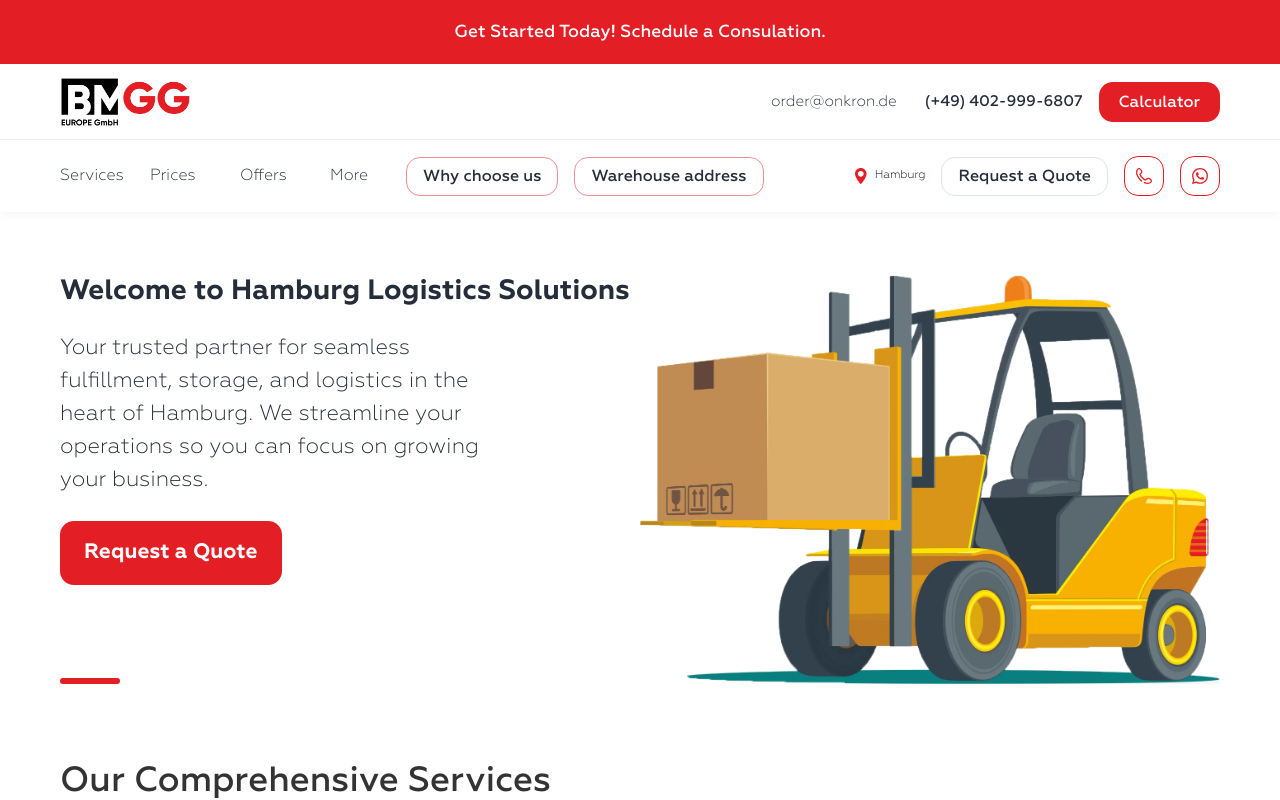
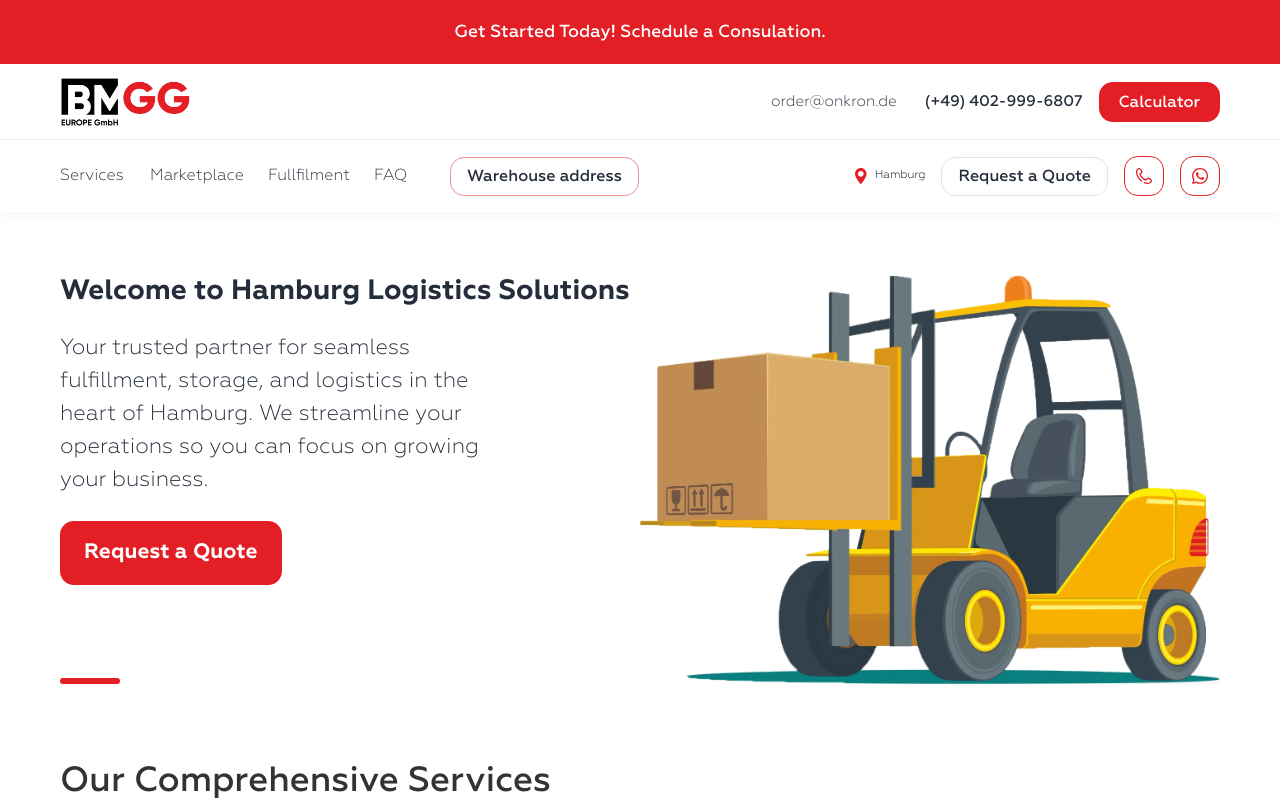
Before and after one commit to webobscure/onkron-logistics, a React (Vite) app: page / in a window 1280 px wide. Built offline with nearby package versions, Linux system fonts and the light colour scheme; a web font is replaced by a local one.

Commit message:
update links

```diff
--- a/src/App.jsx
+++ b/src/App.jsx
@@ -11,18 +11,35 @@ import './App.css'
 function App() {
 
   const warehouseRef = useRef()
+  const serviceRef = useRef()
+  const MarketplaceRef = useRef()
+  const FullfilmentRef = useRef()
+  const FaqRef = useRef()
+
+
   return (
     <>
       <Header  scrollToWarehouse={() => {
         warehouseRef.current.scrollIntoView({ behavior: 'smooth' });
+      }} scrollToServices={() => {
+        serviceRef.current.scrollIntoView({ behavior: 'smooth' });
+      }}
+      scrollToMarketplace={() => {
+        MarketplaceRef.current.scrollIntoView({ behavior: 'smooth' });
+      }}
+      scrollToFullfilment={() => {
+        FullfilmentRef.current.scrollIntoView({ behavior: 'smooth' });
+      }}
+      scrollToFaq={() => {
+        FaqRef.current.scrollIntoView({ behavior: 'smooth' });
       }} />
       <div className='container' >
       <HeroSection />
-      <Services />
-      <StorageInfo />
-      <Fulfillment />
+      <Services ref={serviceRef}/>
+      <StorageInfo ref={MarketplaceRef} />
+      <Fulfillment ref={FullfilmentRef} />
       <WarehouseInfo ref={warehouseRef} />
-      <FaqSection />
+      <FaqSection ref={FaqRef} />
       </div>
       <Footer />
     </>
--- a/src/FaqSection/FaqSection.css
+++ b/src/FaqSection/FaqSection.css
@@ -71,7 +71,9 @@
   transition: max-height 0.3s ease-out;
   padding: 0 20px;
 }
-
+.faq-section {
+  scroll-margin-top: 250px;
+}
 .faq-answer.show {
   max-height: 500px; /* Можно настроить под ваш контент */
   padding: 0 20px 20px;
--- a/src/FaqSection/FaqSection.jsx
+++ b/src/FaqSection/FaqSection.jsx
@@ -1,7 +1,7 @@
-import React, { useState } from "react";
+import React, { forwardRef, useState } from "react";
 import "./FaqSection.css"; // Подключаем стили
 
-const FaqSection = () => {
+const FaqSection =  forwardRef((props, ref) => {
   const [activeIndex, setActiveIndex] = useState(null);
 
   const initialQuestions = [
@@ -89,7 +89,7 @@ If you have any further questions, please contact us—we will be happy to assis
   };
 
   return (
-    <section className="faq-section">
+    <section className="faq-section" ref={ref}>
       <div className="container">
         <h2 className="faq-title">Frequently asked questions (FAQ)</h2>
 
@@ -130,6 +130,7 @@ If you have any further questions, please contact us—we will be happy to assis
       </div>
     </section>
   );
-};
+});
+FaqSection.displayName = 'FaqSection';
 
 export default FaqSection;
--- a/src/Fulfillment.jsx
+++ b/src/Fulfillment.jsx
@@ -1,13 +1,13 @@
-import React from 'react'
+import React, {forwardRef} from 'react'
 import './Fulfillment.css'
 import receiving from './assets/Receiving.webp'
 import order from './assets/Order.webp'
 import shipping from './assets/Shipping.webp'
 import returns from './assets/Returns.webp'
 
-const Services = () => {
+const Services = forwardRef((props, ref) => {
   return (
-    <section className="services" >
+    <section className="services" ref={ref}>
       <h2>Fulfillment Excellence</h2>
       <div className="services-container">
         <div className="service">
@@ -83,6 +83,8 @@ const Services = () => {
       </div>
     </section>
   )
-}
+})
+
+Services.displayName = 'Fullfilment';
 
 export default Services
--- a/src/Header.jsx
+++ b/src/Header.jsx
@@ -4,7 +4,13 @@ import logo from "./assets/logo.png";
 import { Link } from "react-router";
 import PropTypes from "prop-types";
 
-const Header = ({ scrollToWarehouse }) => {
+const Header = ({
+  scrollToWarehouse,
+  scrollToServices,
+  scrollToMarketplace,
+  scrollToFullfilment,
+  scrollToFaq,
+}) => {
   const [menuOpen, setMenuOpen] = useState(false);
 
   return (
@@ -43,14 +49,14 @@ const Header = ({ scrollToWarehouse }) => {
         <div className={`header-bottom ${menuOpen ? "hide-right" : ""}`}>
           <div className="nav-section">
             <nav className="nav-links">
-              <button>Services</button>
-              <button>Prices</button>
-              <button>Offers</button>
-              <button>More</button>
+              <button onClick={scrollToServices}>Services</button>
+              <button onClick={scrollToMarketplace}>Marketplace</button>
+              <button onClick={scrollToFullfilment}>Fullfilment</button>
+              <button onClick={scrollToFaq}>FAQ</button>
             </nav>
 
             <div className="extra-buttons">
-              <button className="outline-btn">Why choose us</button>
+              {/* <button className="outline-btn">Why choose us</button> */}
               <button className="outline-btn" onClick={scrollToWarehouse}>
                 Warehouse address
               </button>
@@ -121,6 +127,11 @@ const Header = ({ scrollToWarehouse }) => {
 
 Header.propTypes = {
   scrollToWarehouse: PropTypes.func.isRequired,
+  scrollToFaq: PropTypes.func.isRequired,
+  scrollToServices: PropTypes.func.isRequired,
+  scrollToMarketplace: PropTypes.func.isRequired,
+  scrollToFullfilment: PropTypes.func.isRequired,
+
 };
 
 export default Header;
--- a/src/Services.css
+++ b/src/Services.css
@@ -10,7 +10,9 @@
   font-weight: 500 !important;
   margin-bottom: 80px;
 }
-
+.services {
+  scroll-margin-top: 250px;
+}
 .services-container {
   display: flex;
   flex-direction: row;
--- a/src/Services.jsx
+++ b/src/Services.jsx
@@ -1,12 +1,12 @@
-import React from 'react'
+import React, { forwardRef } from 'react'
 import './Services.css'
 import storageIcon from './assets/storage_solutions.webp'
 import fulfillmentIcon from './assets/fulfillment_services.webp'
 import digitalIcon from './assets/digital_solutions.webp'
 
-const Services = () => {
+const Services = forwardRef((props, ref) => {
   return (
-    <section className="services">
+    <section className="services" ref={ref}>
       <h1>Our Comprehensive Services</h1>
       <div className="services-container">
         <div className="service-item">
@@ -53,6 +53,8 @@ const Services = () => {
       </div>
     </section>
   )
-}
+})
+
+Services.displayName = 'Services';
 
 export default Services
--- a/src/StorageInfo.css
+++ b/src/StorageInfo.css
@@ -5,6 +5,9 @@
 }
 .third-company__img {
   max-height: 24px;
+}
+.storage-info {
+  scroll-margin-top: 250px;
 }
 .third-company__img:nth-child(1) {
   position: relative;
--- a/src/StorageInfo.jsx
+++ b/src/StorageInfo.jsx
@@ -1,10 +1,10 @@
-import React from 'react'
+import React, {forwardRef} from 'react'
 import './StorageInfo.css';
 import { amazon, ebay, indexInfoBanner, shopify } from './assets';
 
-export default function StorageInfo () {
+const StorageInfo = forwardRef((props, ref) => {
   return (
-    <section className="storage-info">
+    <section className="storage-info" ref={ref}>
     <div className="container">
       <h1 className="storage-info__title">
       Marketplace Expertise
@@ -130,4 +130,7 @@ export default function StorageInfo () {
     </div>
   </section>
   )
-}
+})
+StorageInfo.displayName = 'StorageInfo';
+
+export default StorageInfo;
```
